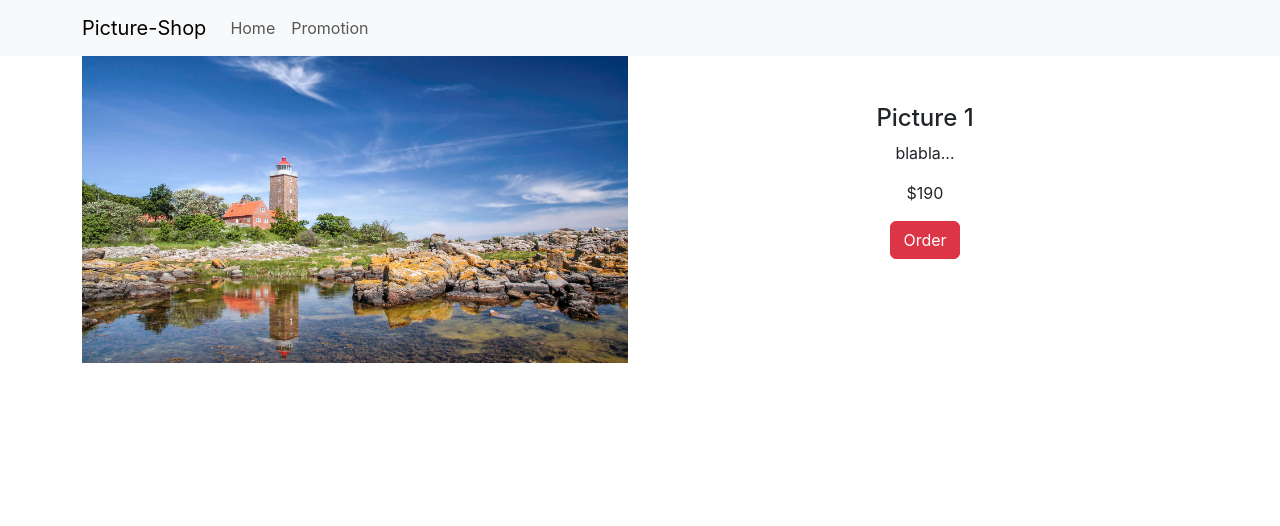
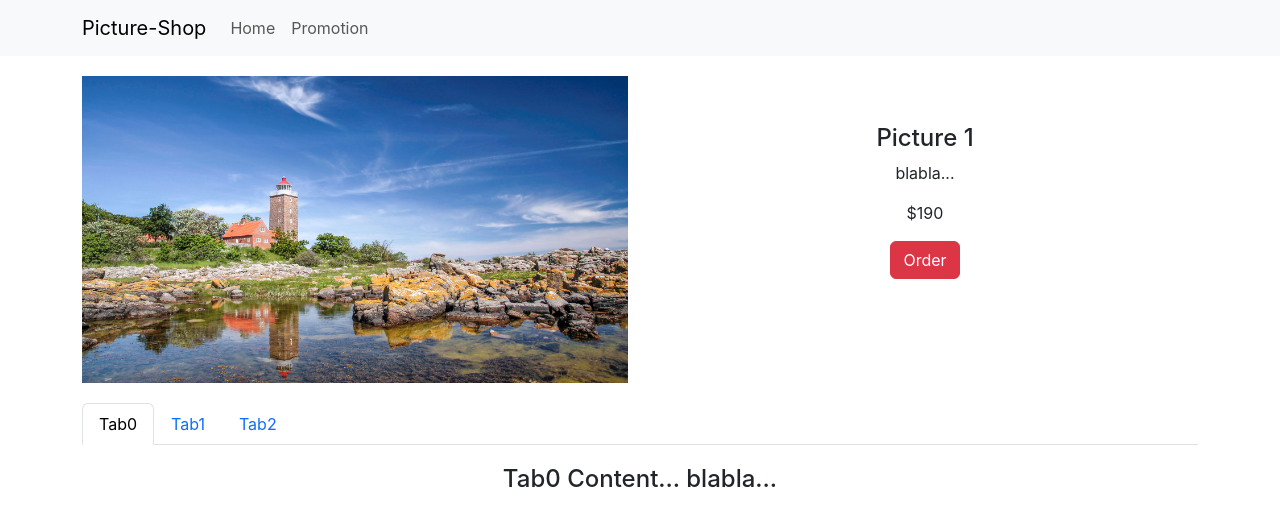
Before and after one commit to mokimokheonpark/picture-shop, a React (Create React App) app: page /detail/1 in a window 1280 px wide. Shown: the top 526 px of the page. Built offline with nearby package versions, Linux system fonts and the light colour scheme.

Commit message:
implemented tabs

```diff
--- /dev/null
+++ b/src/components/TabContent.js
@@ -0,0 +1,11 @@
+import "./tabcontent.css";
+
+function TabContent(props) {
+  return [
+    <h4 className="tab-content">Tab0 Content... blabla...</h4>,
+    <h4 className="tab-content">Tab1 Content... blabla...</h4>,
+    <h4 className="tab-content">Tab2 Content... blabla...</h4>,
+  ][props.tab];
+}
+
+export default TabContent;
--- /dev/null
+++ b/src/components/tabcontent.css
@@ -0,0 +1,3 @@
+.tab-content {
+  margin-top: 20px;
+}
--- a/src/routes/Detail.js
+++ b/src/routes/Detail.js
@@ -1,10 +1,15 @@
+import { useState } from "react";
 import { useParams } from "react-router-dom";
+import { Nav } from "react-bootstrap";
+import "./detail.css";
+import TabContent from "../components/TabContent";
 
 function Detail(props) {
   const { id } = useParams();
   const picture = props.pictures.find(function (p) {
     return p.id === parseInt(id);
   });
+  const [tab, setTab] = useState(0);
 
   return (
     <div className="container">
@@ -24,6 +29,26 @@ function Detail(props) {
           <button className="btn btn-danger">Order</button>
         </div>
       </div>
+
+      <Nav className="tabs" variant="tabs" defaultActiveKey="tab0">
+        <Nav.Item>
+          <Nav.Link onClick={() => setTab(0)} eventKey="tab0">
+            Tab0
+          </Nav.Link>
+        </Nav.Item>
+        <Nav.Item>
+          <Nav.Link onClick={() => setTab(1)} eventKey="tab1">
+            Tab1
+          </Nav.Link>
+        </Nav.Item>
+        <Nav.Item>
+          <Nav.Link onClick={() => setTab(2)} eventKey="tab2">
+            Tab2
+          </Nav.Link>
+        </Nav.Item>
+      </Nav>
+
+      <TabContent tab={tab} />
     </div>
   );
 }
--- /dev/null
+++ b/src/routes/detail.css
@@ -0,0 +1,7 @@
+.row {
+  margin-top: 20px;
+}
+
+.tabs {
+  margin-top: 20px;
+}
```
